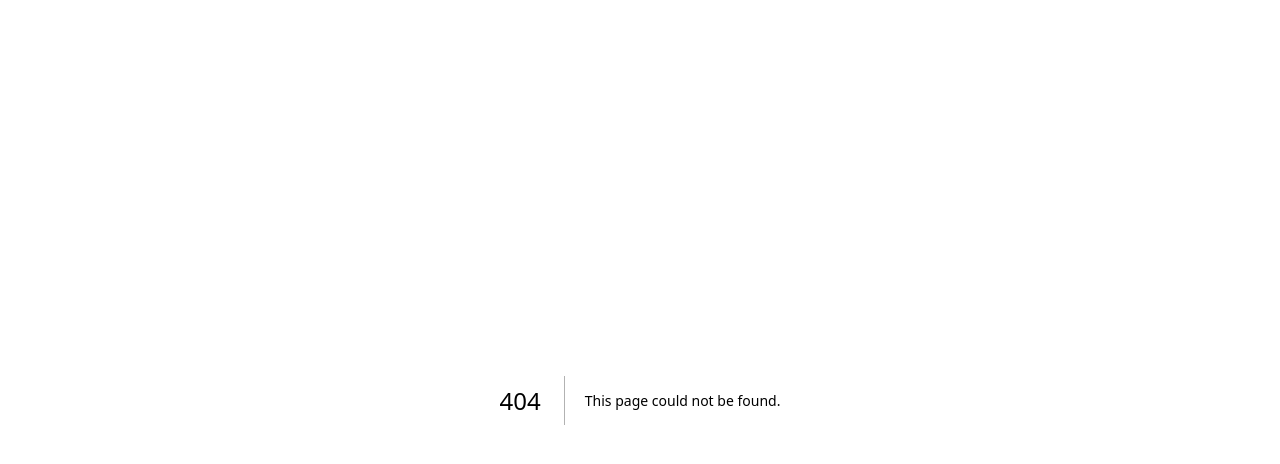
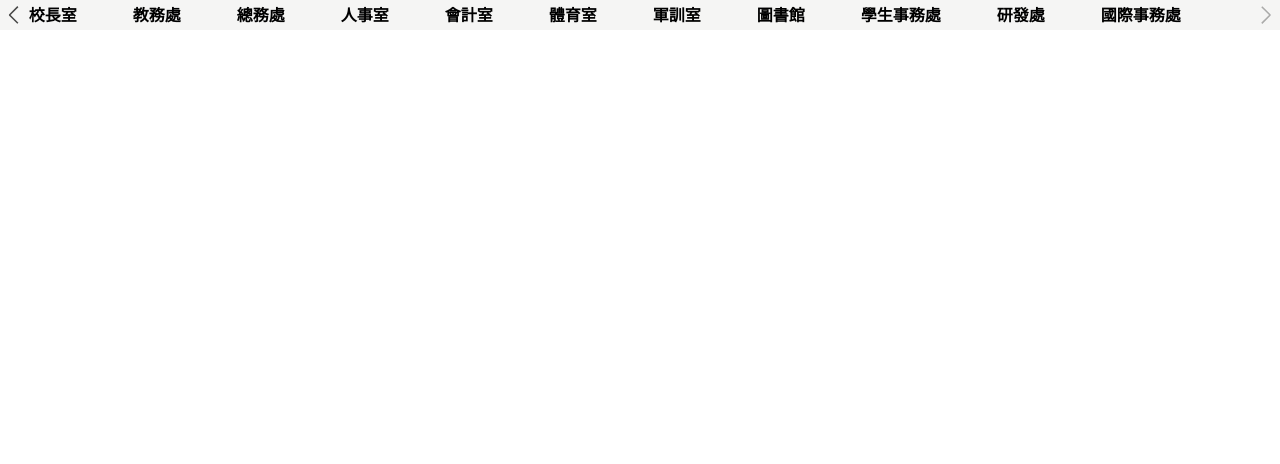
Before and after one commit to GymSquad/NYCULib-Web-Archive, a Next.js app: page /scroll in a window 1280 px wide. Before the commit this address had no page. Shown: the top 464 px of the page. Built offline with nearby package versions, Linux system fonts and the light colour scheme.

Commit message:
red principal

```diff
--- a/package.json
+++ b/package.json
@@ -19,13 +19,15 @@
     "react": "18.2.0",
     "react-dom": "18.2.0",
     "react-hook-form": "^7.42.1",
+    "react-icons": "^4.7.1",
+    "tailwind-scrollbar-hide": "^1.1.7",
     "zod": "^3.18.0"
   },
   "devDependencies": {
     "@types/node": "^18.0.0",
     "@types/prettier": "^2.7.2",
-    "@types/react": "^18.0.14",
-    "@types/react-dom": "^18.0.5",
+    "@types/react": "^18.0.27",
+    "@types/react-dom": "^18.0.10",
     "@typescript-eslint/eslint-plugin": "^5.33.0",
     "@typescript-eslint/parser": "^5.33.0",
     "autoprefixer": "^10.4.7",
--- /dev/null
+++ b/src/pages/scroll.tsx
@@ -0,0 +1,101 @@
+import { type NextPage } from "next";
+import { VscChevronLeft, VscChevronRight } from "react-icons/vsc";
+import Link from "next/link";
+
+const Home: NextPage = () => {
+  const slideLeft = () => {
+    // for the buttons
+    const slider = document.getElementById("scroll") as HTMLInputElement;
+    slider.scrollLeft = slider.scrollLeft - 500;
+  };
+
+  const slideRight = () => {
+    // for the buttons
+    const slider = document.getElementById("scroll") as HTMLInputElement;
+    slider.scrollLeft = slider.scrollLeft + 500;
+  };
+
+  const changeColor = () => {
+    // change font color on click
+    const color = document.getElementById("colors") as HTMLInputElement;
+    color.style.color = "#820000";
+  };
+
+  interface place {
+    // type of the places to be selected
+    name: string;
+    chosen: boolean;
+  }
+
+  const places: place[] = [
+    // list of places to be selected
+    { name: "校長室", chosen: false },
+    { name: "教務處", chosen: false },
+    { name: "總務處", chosen: false },
+    { name: "人事室", chosen: false },
+    { name: "會計室", chosen: false },
+    { name: "體育室", chosen: false },
+    { name: "軍訓室", chosen: false },
+    { name: "圖書館", chosen: false },
+    { name: "學生事務處", chosen: false },
+    { name: "研發處", chosen: false },
+    { name: "國際事務處", chosen: false },
+  ];
+
+  return (
+    <>
+      <div className="relative flex items-center bg-stone-100">
+        <VscChevronLeft
+          className="cursor-pointer opacity-30 hover:opacity-70"
+          onClick={slideLeft}
+          size={30}
+        />
+        <div
+          id="scroll"
+          className="flex h-full w-full items-center gap-14 overflow-x-scroll scroll-smooth whitespace-nowrap font-serif font-bold scrollbar-hide"
+        >
+          <Link id="colors" href="/" onClick={changeColor}>
+            {places[0]?.name}
+          </Link>
+          <Link id="colors" href="/" onClick={changeColor}>
+            {places[1]?.name}
+          </Link>
+          <Link id="colors" href="/" onClick={changeColor}>
+            {places[2]?.name}
+          </Link>
+          <Link id="colors" href="/" onClick={changeColor}>
+            {places[3]?.name}
+          </Link>
+          <Link id="colors" href="/" onClick={changeColor}>
+            {places[4]?.name}
+          </Link>
+          <Link id="colors" href="/" onClick={changeColor}>
+            {places[5]?.name}
+          </Link>
+          <Link id="colors" href="/" onClick={changeColor}>
+            {places[6]?.name}
+          </Link>
+          <Link id="colors" href="/" onClick={changeColor}>
+            {places[7]?.name}
+          </Link>
+          <Link id="colors" href="/" onClick={changeColor}>
+            {places[8]?.name}
+          </Link>
+          <Link id="colors" href="/" onClick={changeColor}>
+            {places[9]?.name}
+          </Link>
+          <Link id="colors" href="/" onClick={changeColor}>
+            {places[10]?.name}
+          </Link>
+        </div>
+        <VscChevronRight
+          className="cursor-pointer opacity-30 hover:opacity-70"
+          onClick={slideRight}
+          size={30}
+        />
+      </div>
+    </>
+  );
+};
+
+export default Home;
--- a/tailwind.config.cjs
+++ b/tailwind.config.cjs
@@ -4,5 +4,5 @@ module.exports = {
   theme: {
     extend: {},
   },
-  plugins: [],
+  plugins: [require('tailwind-scrollbar-hide')],
 };
```
Also changed, not shown: tsconfig.json (+16 -3 lines), fuck.txt (deleted), src/pages/_app.tsx (line endings or trailing spaces), 1 other file (tests, documents, lock files or other folders).
